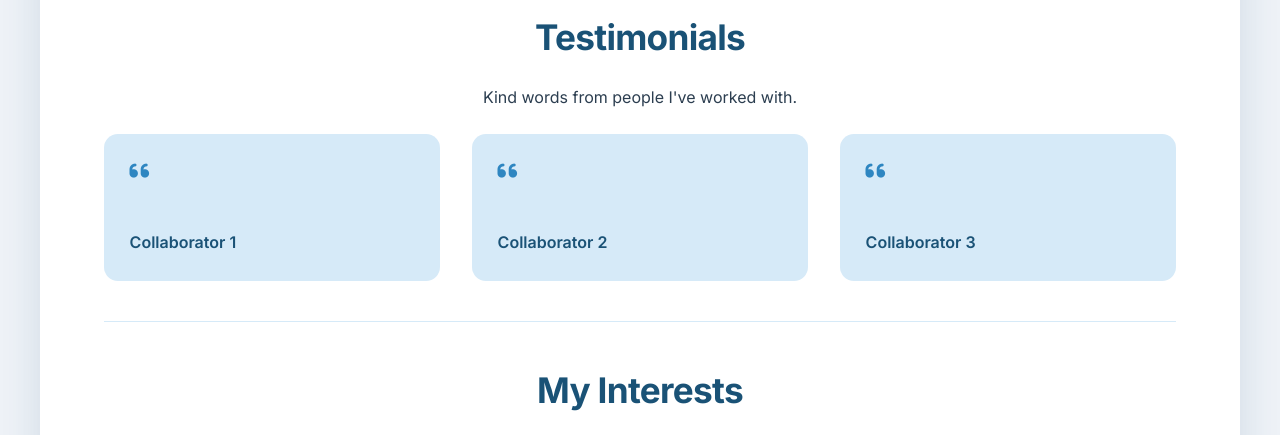
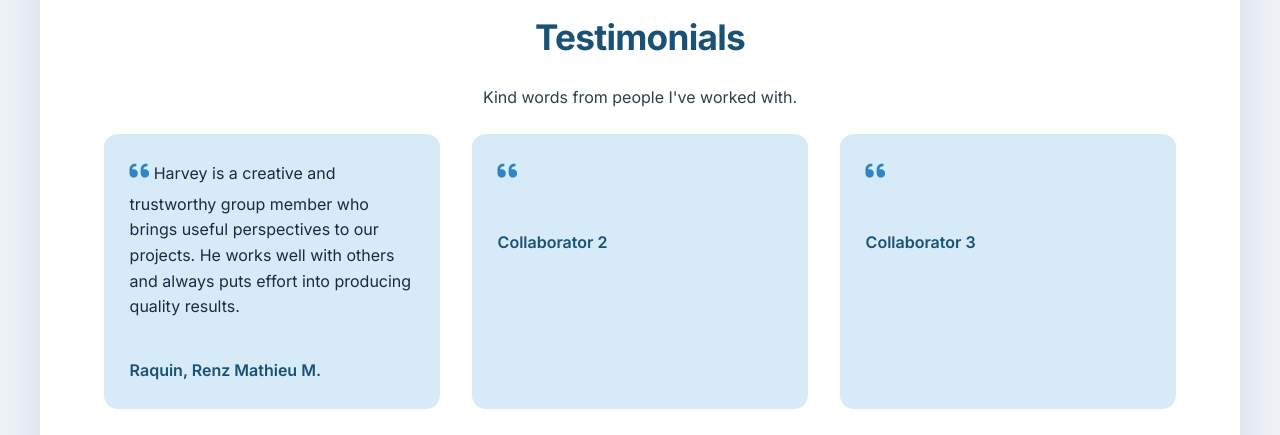
Before and after one commit to dlsud-submissions/team-404-portfolios, a plain HTML site: page rullan-harvey/Index.html in a window 1280 px wide. Shown: the part 3700-4135 px from the top of the page. Drawn offline with Linux system fonts and the light colour scheme.

Commit message:
Add testimoney for harvey from Renz

```diff
--- a/rullan-harvey/Index.html
+++ b/rullan-harvey/Index.html
@@ -153,8 +153,9 @@
           <div class="testimonial-card">
             <i class="fas fa-quote-left"></i>
             <!-- Input here your Testimony -->
+             Harvey is a creative and trustworthy group member who brings useful perspectives to our projects. He works well with others and always puts effort into producing quality results.
             <p class="testimonial-quote"></p>
-            <span class="testimonial-author">Collaborator 1</span>
+            <span class="testimonial-author">Raquin, Renz Mathieu M.</span>
           </div>
           <div class="testimonial-card">
             <i class="fas fa-quote-left"></i>
```
